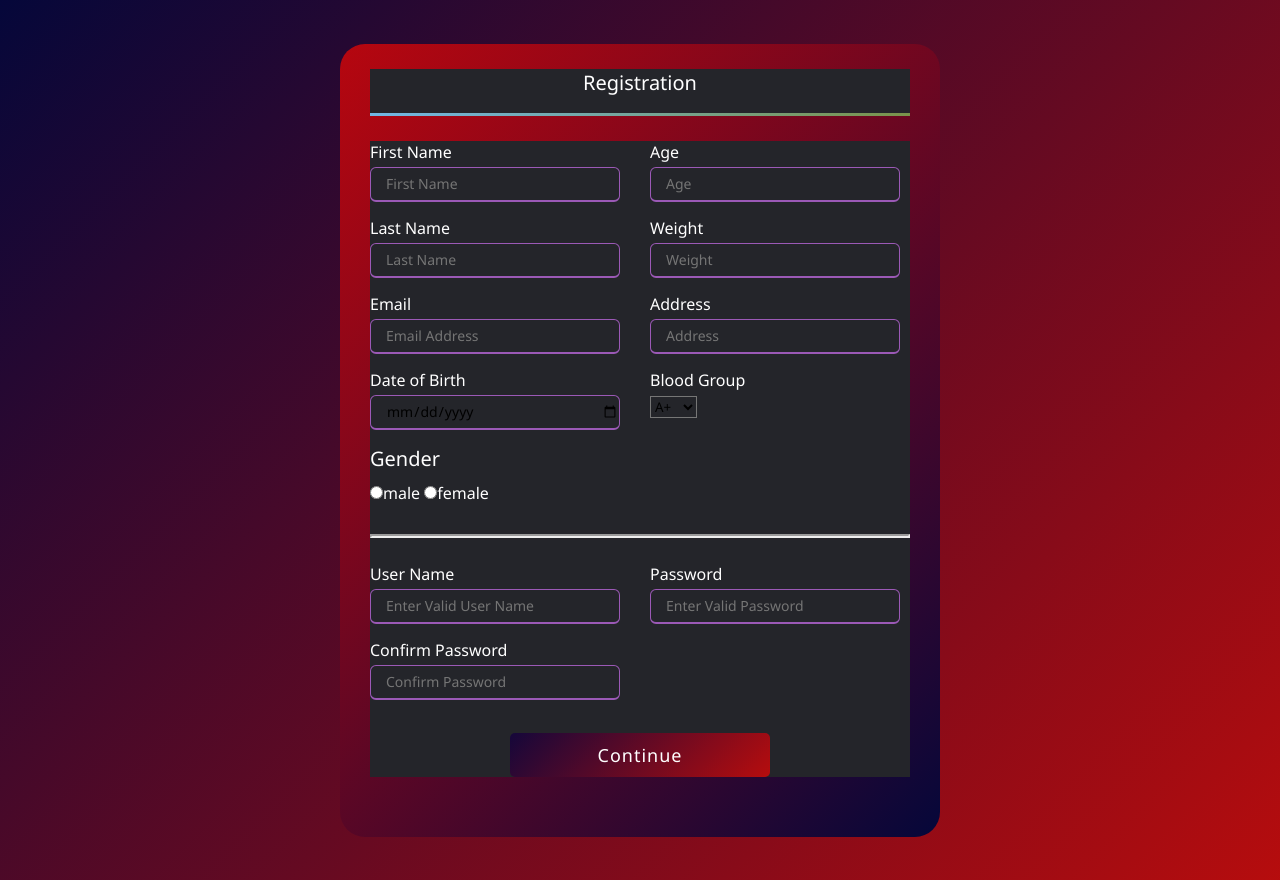
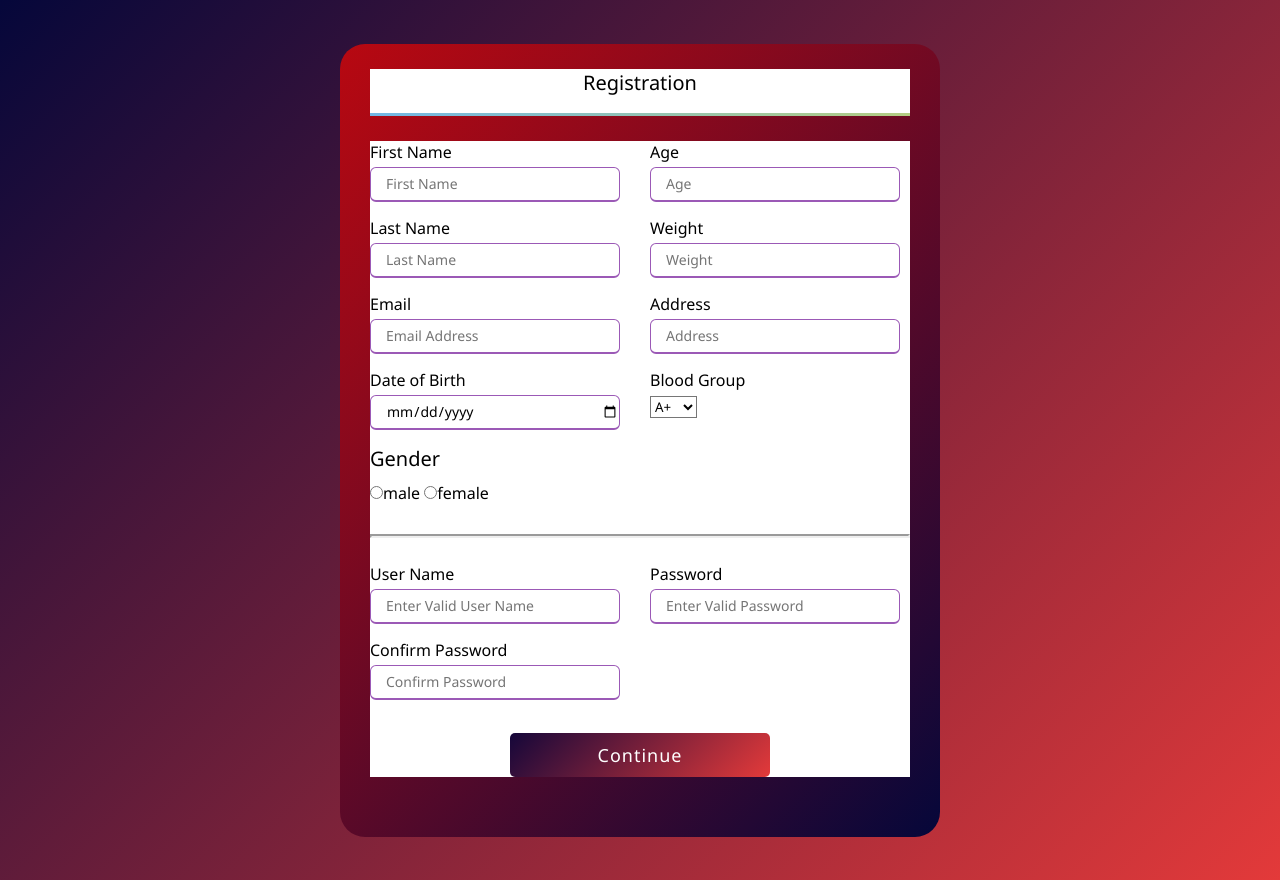
Before and after one commit to Savidya9800/Blood-Donation-System, a PHP site: page /register.html in a window 1280 px wide. Run offline with PHP 8.4, Linux system fonts and the light colour scheme.

Commit message:
Change Background color -White

```diff
--- a/src/header.html
+++ b/src/header.html
@@ -15,6 +15,7 @@
                     <li><a href="contact.html">Contact</a></li>
                     <li><a href="about_us.html">About us</a></li>
                     <li><a href="feedback.html">Feedback</a></li>
+                    <!-- <div class="animation start-home"></div> -->
                 </ul>
             </nav>
             <!--Search Bar-->
--- a/src/styles/header.css
+++ b/src/styles/header.css
@@ -4,14 +4,14 @@
     box-sizing: boarder-box;
     margin: 0;
     padding: 0;
-    background-color: #24252A;
+    background-color: rgb(255, 255, 255);
 }
 
 li, a, button{
     font-family: "Montserrat", sans-serif;
     font-weight: 500;
     font-size: 16px;
-    color: #edf0f1;
+    color: black;
     text-decoration: none;
 }
 
@@ -45,6 +45,16 @@ header{
 .nav_links li a:hover{
     color: rgb(255, 35, 0);
 }
+
+/* nav .animation{
+    position: absolute;
+    height: 100%;
+    top: 0;
+    z-index: 0;
+    background: rgb(255, 35, 0);
+    width: 100px;
+    border-radius: 8px;
+} */
 
 button{
     margin-right: -100px;
--- a/src/styles/register.css
+++ b/src/styles/register.css
@@ -6,7 +6,7 @@
 }
 
 body{
-    color: #fff;
+    color: black;
     display: flex;
     height: 110vh;
     justify-content: center;
```
